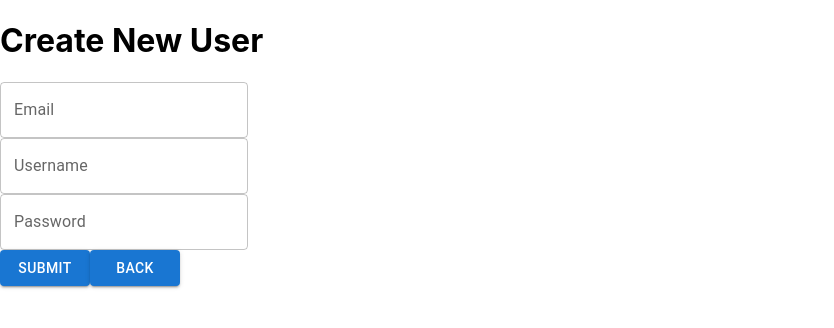
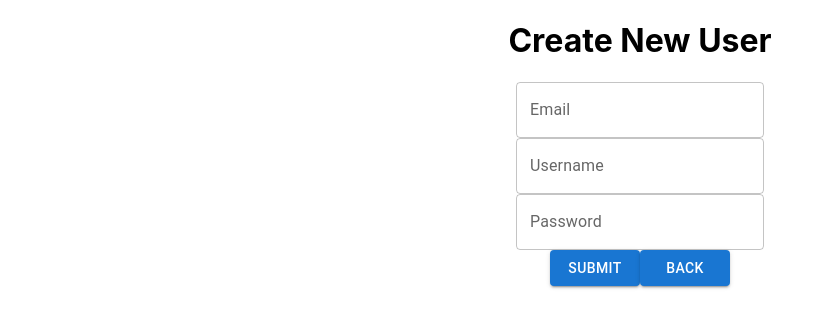
Before and after one commit to singrongchiu/17485_SnackAttack, a React (Create React App) app in the folder react-frontend/: page /newuser in a window 1280 px wide. Shown: the top 328 px of the page, without its empty margins (0-834 px from the left). Built offline with nearby package versions, Linux system fonts and the light colour scheme.

Commit message:
center new user page

```diff
--- a/react-frontend/src/components/CreateUser.js
+++ b/react-frontend/src/components/CreateUser.js
@@ -54,7 +54,11 @@ export default function CreateUser(props){
         <div>
             <title>Login Page</title>
             <body>
-                <div class="center">
+                <div class="center"
+                    style={{
+                    textAlign: "center"
+                    }}
+                    >
                     <h1>Create New User</h1>
                     <form method="post">
                         <div class="txt_field">
```
Also changed, not shown: 1 other file (tests, documents, lock files or other folders).
